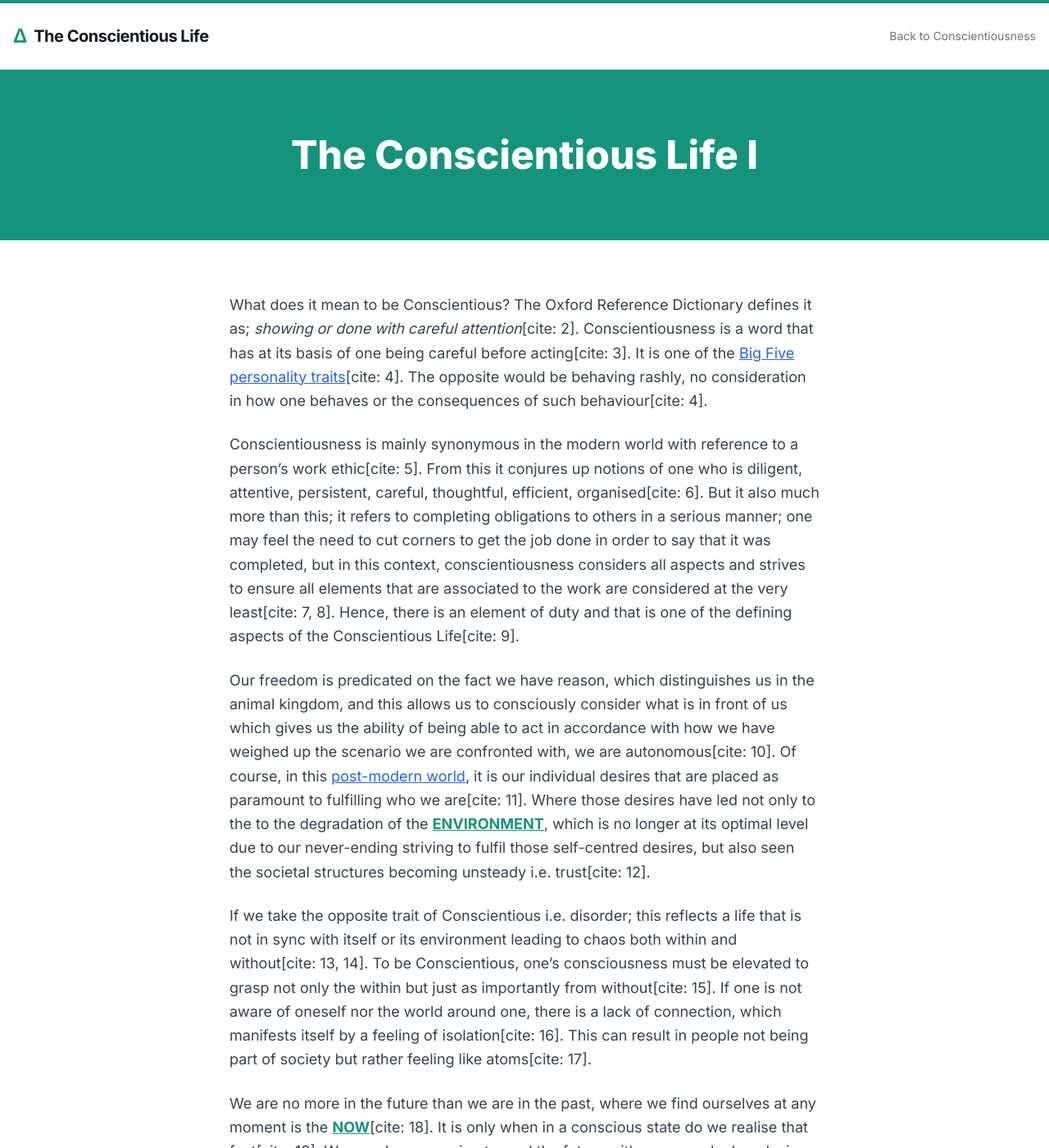
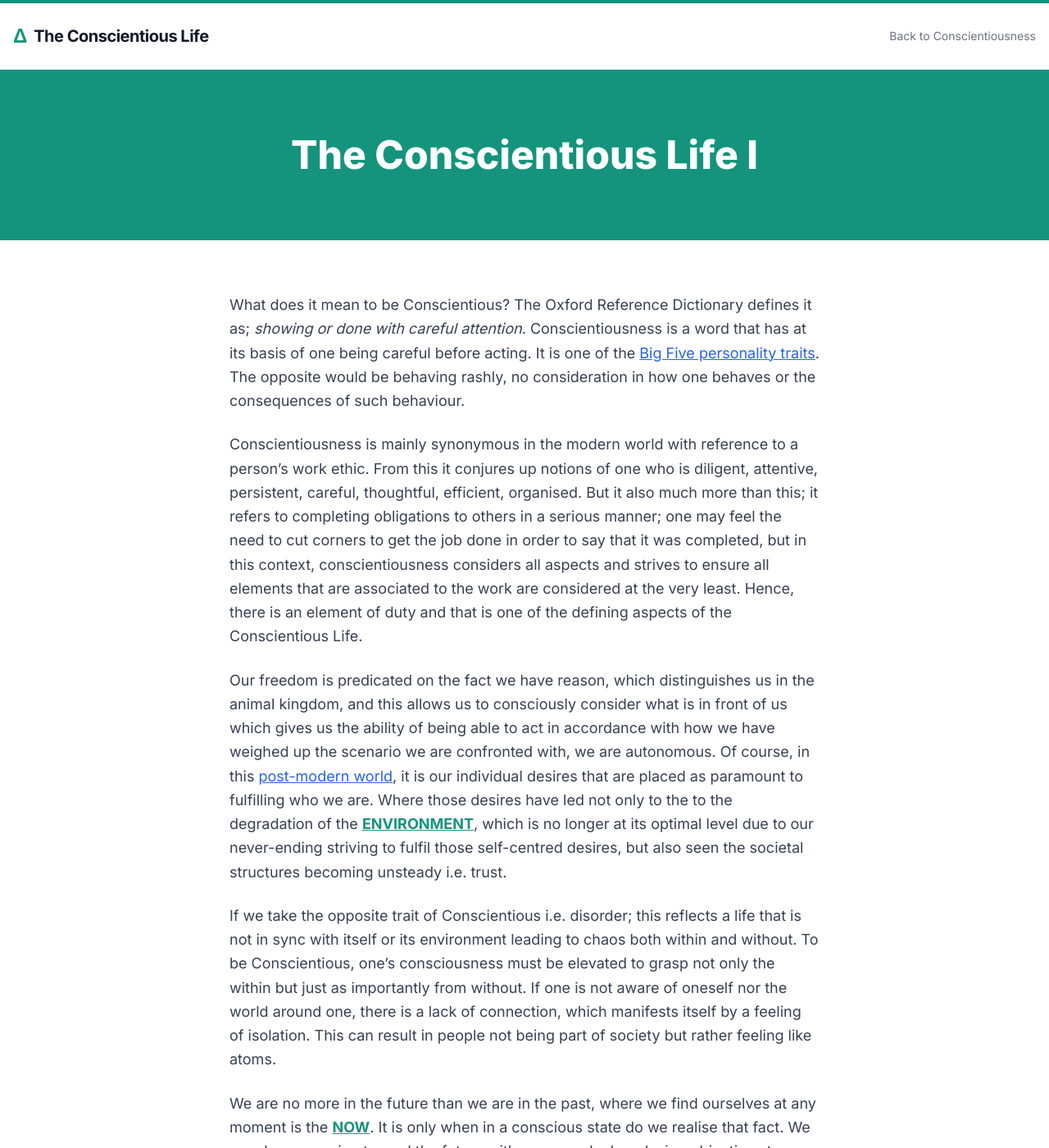
Before and after one commit to theconscientiouslife1-coder/TheCL, a Jekyll site: the page CL_1.html, which Jekyll copies as it is, in a window 1280 px wide and 1400 px high. Shown: the whole window at 82% size. Built offline with Jekyll 4.4.1, drawn with Linux system fonts in a browser that asks for light colours; nearby versions of some CDN libraries; some of the changed text lies outside the part shown.

Commit message:
changes to both articles

```diff
--- a/CL_1.html
+++ b/CL_1.html
@@ -29,21 +29,21 @@
 
     <main class="max-w-3xl mx-auto px-6 py-16 flex-grow">
         <article class="prose prose-lg max-w-none text-gray-700 leading-relaxed">
-            <p>What does it mean to be Conscientious? The Oxford Reference Dictionary defines it as; <i>showing or done with careful attention</i>[cite: 2]. Conscientiousness is a word that has at its basis of one being careful before acting[cite: 3]. It is one of the <a href="https://www.psychologytoday.com/intl/basics/big-five-personality-traits" target="_blank" class="text-blue-600 underline">Big Five personality traits</a>[cite: 4]. The opposite would be behaving rashly, no consideration in how one behaves or the consequences of such behaviour[cite: 4].</p>
+            <p>What does it mean to be Conscientious? The Oxford Reference Dictionary defines it as; <i>showing or done with careful attention</i>. Conscientiousness is a word that has at its basis of one being careful before acting. It is one of the <a href="https://www.psychologytoday.com/intl/basics/big-five-personality-traits" target="_blank" class="text-blue-600 underline">Big Five personality traits</a>. The opposite would be behaving rashly, no consideration in how one behaves or the consequences of such behaviour.</p>
 
-            <p>Conscientiousness is mainly synonymous in the modern world with reference to a person’s work ethic[cite: 5]. From this it conjures up notions of one who is diligent, attentive, persistent, careful, thoughtful, efficient, organised[cite: 6]. But it also much more than this; it refers to completing obligations to others in a serious manner; one may feel the need to cut corners to get the job done in order to say that it was completed, but in this context, conscientiousness considers all aspects and strives to ensure all elements that are associated to the work are considered at the very least[cite: 7, 8]. Hence, there is an element of duty and that is one of the defining aspects of the Conscientious Life[cite: 9].</p>
+            <p>Conscientiousness is mainly synonymous in the modern world with reference to a person’s work ethic. From this it conjures up notions of one who is diligent, attentive, persistent, careful, thoughtful, efficient, organised. But it also much more than this; it refers to completing obligations to others in a serious manner; one may feel the need to cut corners to get the job done in order to say that it was completed, but in this context, conscientiousness considers all aspects and strives to ensure all elements that are associated to the work are considered at the very least. Hence, there is an element of duty and that is one of the defining aspects of the Conscientious Life.</p>
 
-            <p>Our freedom is predicated on the fact we have reason, which distinguishes us in the animal kingdom, and this allows us to consciously consider what is in front of us which gives us the ability of being able to act in accordance with how we have weighed up the scenario we are confronted with, we are autonomous[cite: 10]. Of course, in this <a href="https://en.wikipedia.org/wiki/Postmodernism" target="_blank" class="text-blue-600 underline">post-modern world</a>, it is our individual desires that are placed as paramount to fulfilling who we are[cite: 11]. Where those desires have led not only to the to the degradation of the <a href="environment.html" class="text-[#14947c] font-bold underline">ENVIRONMENT</a>, which is no longer at its optimal level due to our never-ending striving to fulfil those self-centred desires, but also seen the societal structures becoming unsteady i.e. trust[cite: 12].</p>
+            <p>Our freedom is predicated on the fact we have reason, which distinguishes us in the animal kingdom, and this allows us to consciously consider what is in front of us which gives us the ability of being able to act in accordance with how we have weighed up the scenario we are confronted with, we are autonomous. Of course, in this <a href="https://en.wikipedia.org/wiki/Postmodernism" target="_blank" class="text-blue-600 underline">post-modern world</a>, it is our individual desires that are placed as paramount to fulfilling who we are. Where those desires have led not only to the to the degradation of the <a href="environment.html" class="text-[#14947c] font-bold underline">ENVIRONMENT</a>, which is no longer at its optimal level due to our never-ending striving to fulfil those self-centred desires, but also seen the societal structures becoming unsteady i.e. trust.</p>
 
-            <p>If we take the opposite trait of Conscientious i.e. disorder; this reflects a life that is not in sync with itself or its environment leading to chaos both within and without[cite: 13, 14]. To be Conscientious, one’s consciousness must be elevated to grasp not only the within but just as importantly from without[cite: 15]. If one is not aware of oneself nor the world around one, there is a lack of connection, which manifests itself by a feeling of isolation[cite: 16]. This can result in people not being part of society but rather feeling like atoms[cite: 17].</p>
+            <p>If we take the opposite trait of Conscientious i.e. disorder; this reflects a life that is not in sync with itself or its environment leading to chaos both within and without. To be Conscientious, one’s consciousness must be elevated to grasp not only the within but just as importantly from without. If one is not aware of oneself nor the world around one, there is a lack of connection, which manifests itself by a feeling of isolation. This can result in people not being part of society but rather feeling like atoms.</p>
 
-            <p>We are no more in the future than we are in the past, where we find ourselves at any moment is the <a href="now.html" class="text-[#14947c] font-bold underline">NOW</a>[cite: 18]. It is only when in a conscious state do we realise that fact[cite: 19]. We are always moving toward the future with some goal, plan, desire, objective etc. which places a veil upon us; 'It is Maya, the veil of deception, which blinds the eyes of mortals and makes them behold a world of which they cannot say that it is or that it is not: for it is like a dream; it is like the sunshine on the sand which the traveller from afar takes to be water; or the stray piece of rope he takes for a snake'[cite: 20, 21, 22, 23]. This conceals us from what is actually going on around us and distracts us from is really important[cite: 24].</p>
+            <p>We are no more in the future than we are in the past, where we find ourselves at any moment is the <a href="now.html" class="text-[#14947c] font-bold underline">NOW</a>. It is only when in a conscious state do we realise that fact. We are always moving toward the future with some goal, plan, desire, objective etc. which places a veil upon us; 'It is Maya, the veil of deception, which blinds the eyes of mortals and makes them behold a world of which they cannot say that it is or that it is not: for it is like a dream; it is like the sunshine on the sand which the traveller from afar takes to be water; or the stray piece of rope he takes for a snake'. This conceals us from what is actually going on around us and distracts us from is really important.</p>
 
-            <p>The Conscientious Life is not something that we adhere to now and then, it is a <i>mode of being</i> that attempts to unite the various strands (both internal & external) together[cite: 25]. The Conscientious Life begins when one is practicing being in the here and now which allows us listen to our world from within and without[cite: 26]. We are continually engulfed in ourselves forever attempting to achieve the next desire, while the rest of what we experience is trivial at best[cite: 27].</p>
+            <p>The Conscientious Life is not something that we adhere to now and then, it is a <i>mode of being</i> that attempts to unite the various strands (both internal & external) together. The Conscientious Life begins when one is practicing being in the here and now which allows us listen to our world from within and without. We are continually engulfed in ourselves forever attempting to achieve the next desire, while the rest of what we experience is trivial at best.</p>
 
-            <p>Our actions or lack thereof can lead to consequences that have adverse effects. The environment is one such example[cite: 28]. How often do we give any consideration for what we take from the environment or how we act within it? [cite: 29] We live isolated lives at times, atomised existences not knowing or being conscious of what the effects of our actions have[cite: 30]. <a href="https://plato.stanford.edu/entries/kant-moral/" target="_blank" class="text-blue-600 underline">Immanual Kant</a> spoke of a Kingdom of Ends which implied that one acts toward others and/or the environment as an end themselves and not just a means to some subjective end[cite: 31].</p>
+            <p>Our actions or lack thereof can lead to consequences that have adverse effects. The environment is one such example. How often do we give any consideration for what we take from the environment or how we act within it? We live isolated lives at times, atomised existences not knowing or being conscious of what the effects of our actions have. <a href="https://plato.stanford.edu/entries/kant-moral/" target="_blank" class="text-blue-600 underline">Immanual Kant</a> spoke of a Kingdom of Ends which implied that one acts toward others and/or the environment as an end themselves and not just a means to some subjective end.</p>
 
-            <p>We are all trying to get by and with those closest to us in the most efficient manner possible[cite: 32]. And for this we are all in the same boat[cite: 33]. But for better or worse the historical dialect of humanity has led us to the final end of humanity as an isolated individual where its self-interested nature is paramount in its interactions with its world (commercialisation of society)[cite: 34]. This very much aligns itself with attaining as much as possible with little regard for everything else[cite: 35]. Neo-Liberal economics plays on the limited knowledge any one can have[cite: 36]. Furthermore, we can also look upon it in regard to the isolated individual who can never understand the full sequence of how objects arise or are fully dispensed with[cite: 37]. But this mode of understanding is not justified or acceptable anymore[cite: 38]. The first step is lifting the veil and beginning to see the world as it really is, not how it is being portrayed to us, both from the subjective and objective mode that we are compounded with in our daily lives[cite: 39].</p>
+            <p>We are all trying to get by and with those closest to us in the most efficient manner possible. And for this we are all in the same boat. But for better or worse the historical dialect of humanity has led us to the final end of humanity as an isolated individual where its self-interested nature is paramount in its interactions with its world (<a href="https://en.wikipedia.org/wiki/Commercialism" target="_blank" class="text-blue-600 underline">commercialisation of society</a>). This very much aligns itself with attaining as much as possible with little regard for everything else. Neo-Liberal economics plays on the limited knowledge any one can have. Furthermore, we can also look upon it in regard to the isolated individual who can never understand the full sequence of how objects arise or are fully dispensed with. But this mode of understanding is not justified or acceptable anymore. The first step is lifting the veil and beginning to see the world as it really is, not how it is being portrayed to us, both from the subjective and objective mode that we are compounded with in our daily lives.</p>
         </article>
     </main>
 
```
